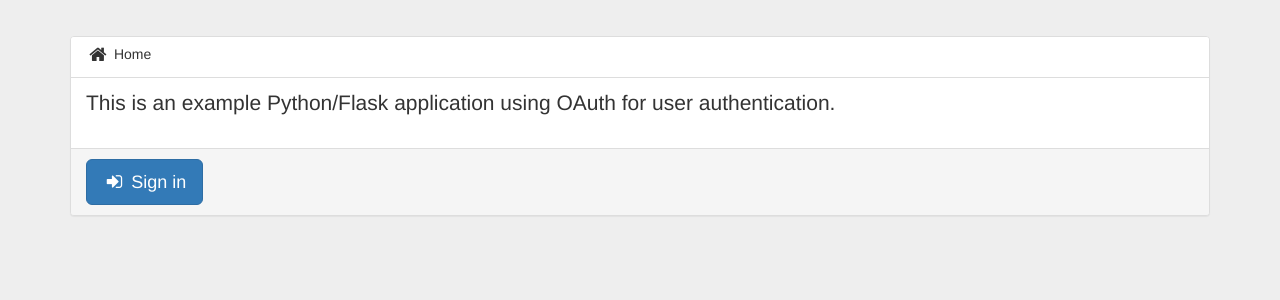
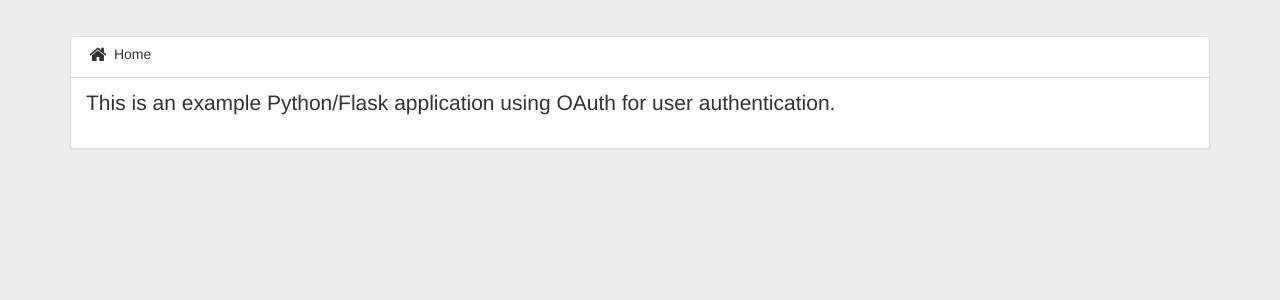
Before and after one commit to matthew-shaw/flask-oauth-example, a Flask app: page / in a window 1280 px wide. Shown: the part 51-351 px from the top of the page. Run offline with Flask 2, Linux system fonts and the light colour scheme; some libraries are stand-ins or nearby versions.

Commit message:
remove sign in button

```diff
--- a/application/templates/index.html
+++ b/application/templates/index.html
@@ -11,9 +11,6 @@
           <p class="lead">This is an example Python/Flask application using OAuth for user authentication.</p>
         </div>
       </div>
-      <div class="panel-footer">
-        <a class="btn btn-lg btn-primary" href="/signin" role="button"><i class="fa fa-sign-in fa-fw fw-lg" aria-hidden="true"></i> Sign in</a>
-      </div>
     </div>
   </div>
 </div>
```
